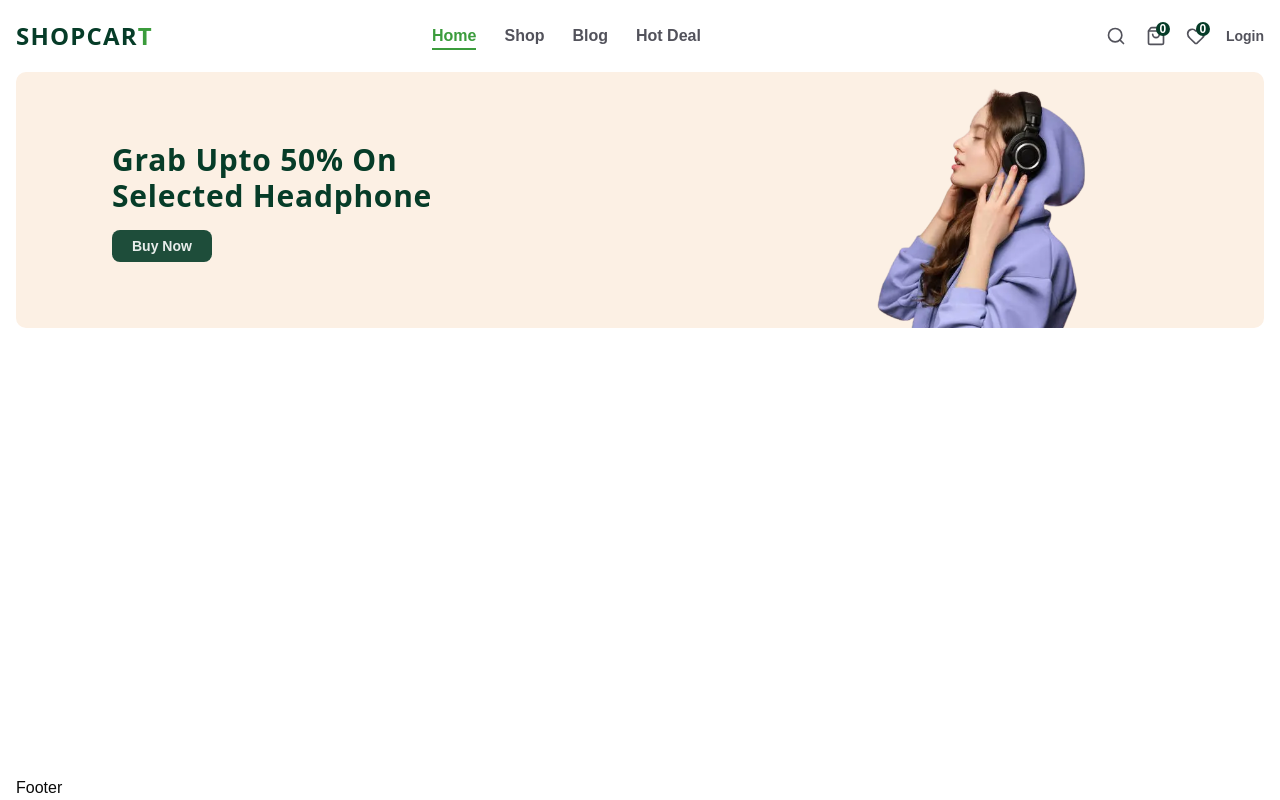
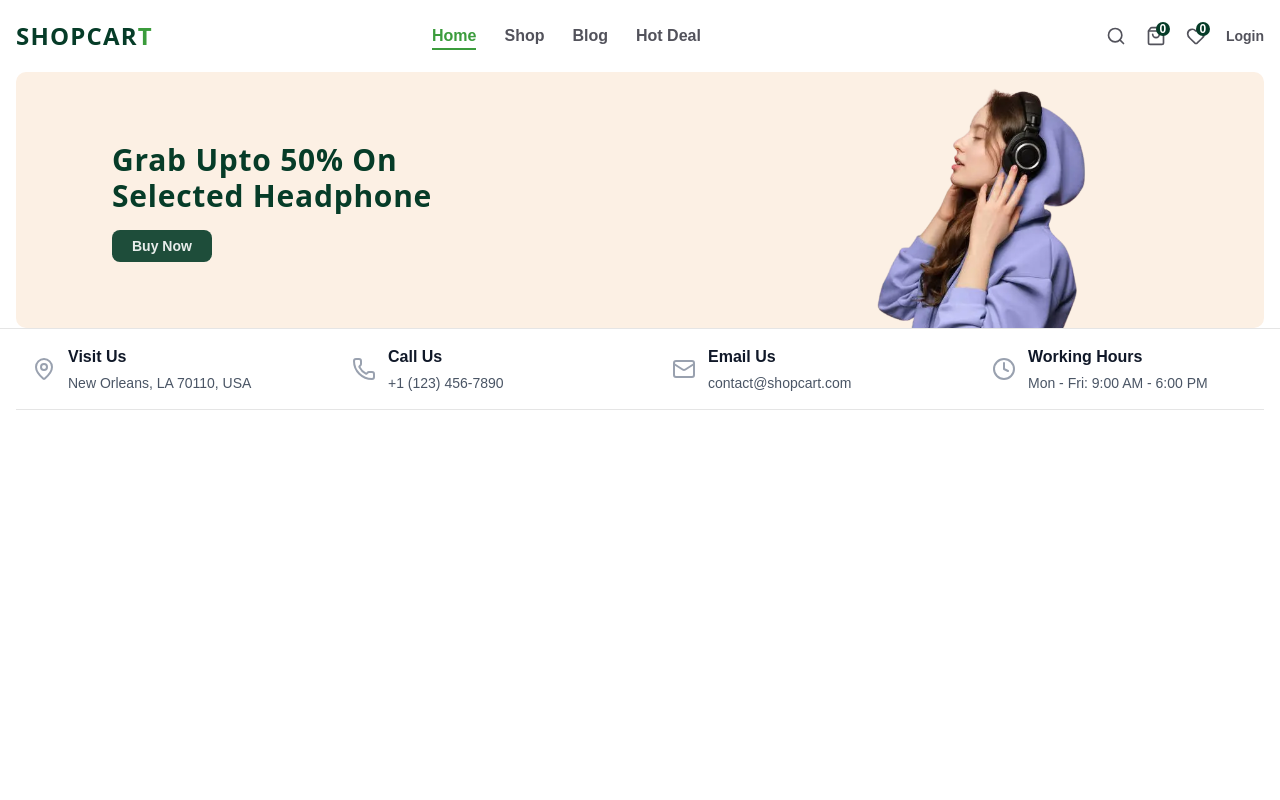
Before and after one commit to laesuddin/NextJS-eCommerce, a Next.js app: page / in a window 1280 px wide. Built offline with nearby package versions, Linux system fonts and the light colour scheme; no server answers.

Commit message:
FooterTop design done

```diff
--- a/app/layout.tsx
+++ b/app/layout.tsx
@@ -31,7 +31,7 @@
         <body className="font-poppins antialiased">
           <div className="flex flex-col min-h-screen">
           <Header />
-          <main className="flex-1">{children}</main>
+          <main>{children}</main>
           <Footer />
           </div>
         </body>
--- a/components/Footer.tsx
+++ b/components/Footer.tsx
@@ -1,11 +1,12 @@
 import React from 'react'
 import Container from './Container'
+import FooterTop from './FooterTop'
 
 const Footer = () => {
   return (
-    <footer>
+    <footer className="bg-white border-t">
         <Container>
-            Footer
+            <FooterTop />
         </Container>
     </footer>
   )
--- /dev/null
+++ b/components/FooterTop.tsx
@@ -0,0 +1,50 @@
+import { Clock, Contact, Mail, MapPin, Phone } from "lucide-react";
+import React from "react";
+
+interface ContactItemData {
+  title: string;
+  subtitle: string;
+  icon: React.ReactNode;
+}
+
+const data: ContactItemData[] = [
+  {
+    title: "Visit Us",
+    subtitle: "New Orleans, LA 70110, USA",
+    icon: <MapPin className="w-6 h-6 text-gray-400" />,
+  },
+  {
+    title: "Call Us",
+    subtitle: "+1 (123) 456-7890",
+    icon: <Phone className="w-6 h-6 text-gray-400" />,
+  },
+  {
+    title: "Email Us",
+    subtitle: "contact@shopcart.com",
+    icon: <Mail className="w-6 h-6 text-gray-400" />,
+  },
+
+  {
+    title: "Working Hours",
+    subtitle: "Mon - Fri: 9:00 AM - 6:00 PM",
+    icon: <Clock className="w-6 h-6 text-gray-400" />,
+  },
+];
+
+const FooterTop = () => {
+  return (
+    <div className="grid grid-cols-2 lg:grid-cols-4 gap-8 border-b">
+      {data?.map((item, index) => (
+        <div key={index} className="flex items-center gap-3 group hover:bg-gray-50 p-4 rounded-md transition-colors hoverEffect">
+          {item?.icon}
+          <div className="">
+            <h3 className="font-semibold text-gray-900 group-hover:text-black hoverEffect">{item?.title}</h3>
+            <p className="text-gray-600 text-sm mt-1 group-hover:text-gray-900 hoverEffect">{item?.subtitle}</p>
+          </div>
+        </div>
+      ))}
+    </div>
+  );
+};
+
+export default FooterTop;
```
